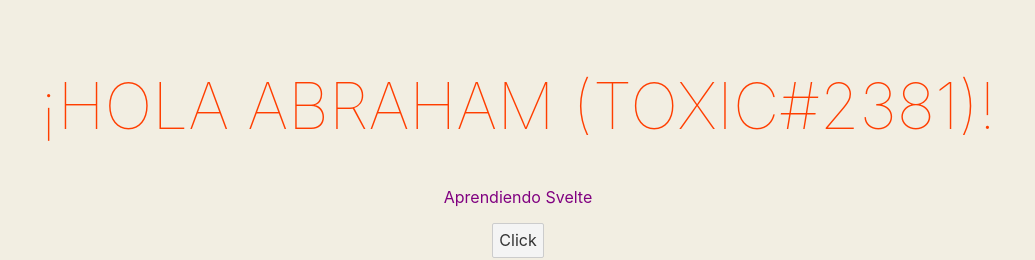
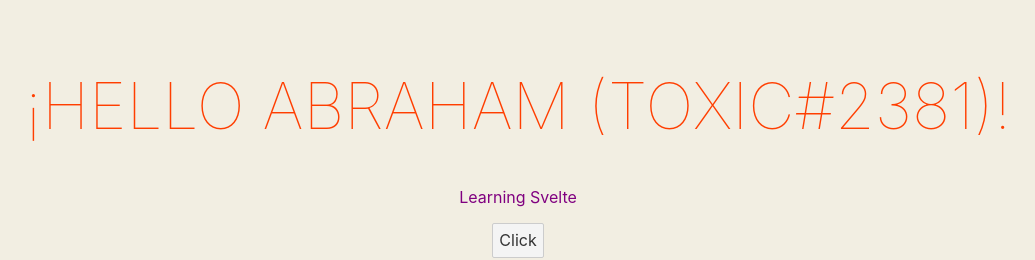
Before and after one commit to ToxicSSJ/simple-svelte, a Svelte app: page / in a window 1280 px wide. Shown: the top 260 px of the page, without its empty margins (122-1157 px from the left). Built offline with nearby package versions, Linux system fonts and the light colour scheme.

Commit message:
english as the main language

```diff
--- a/src/App.svelte
+++ b/src/App.svelte
@@ -42,7 +42,7 @@
 </style>
 
 <main>
-	<h1>¡Hola {name} {lastName}!</h1>
+	<h1>¡Hello {name} {lastName}!</h1>
 	<About />
 	<img src={svelteLogo} alt="Svelte"/>
 </main>
--- a/src/components/About.svelte
+++ b/src/components/About.svelte
@@ -1,5 +1,5 @@
 <script>
- let someVar = `Aprendiendo Svelte`;
+ let someVar = `Learning Svelte`;
  let count = 0;
  function handleClick() {
     count += 1;
```
Also changed, not shown: 1 other file (tests, documents, lock files or other folders).
